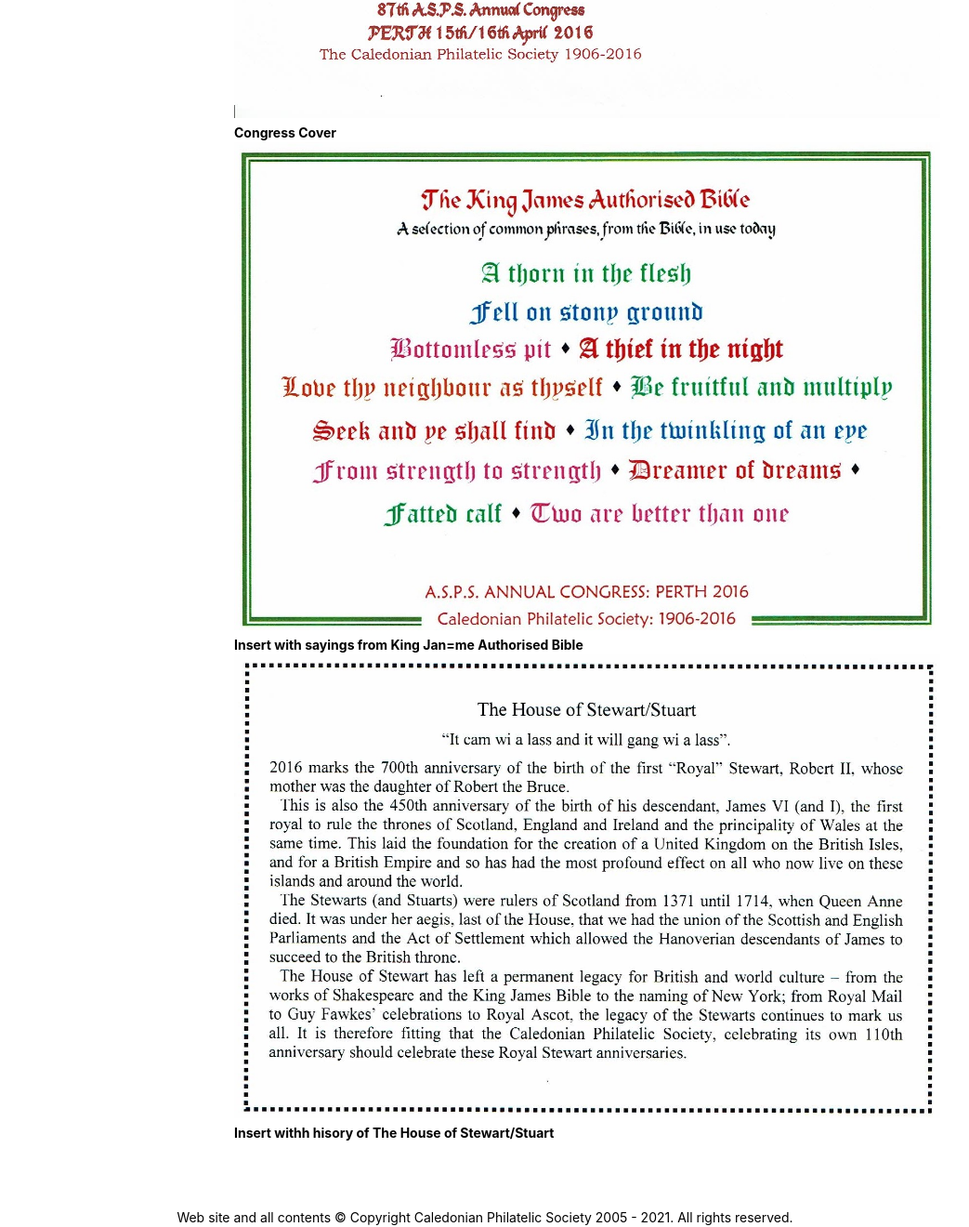
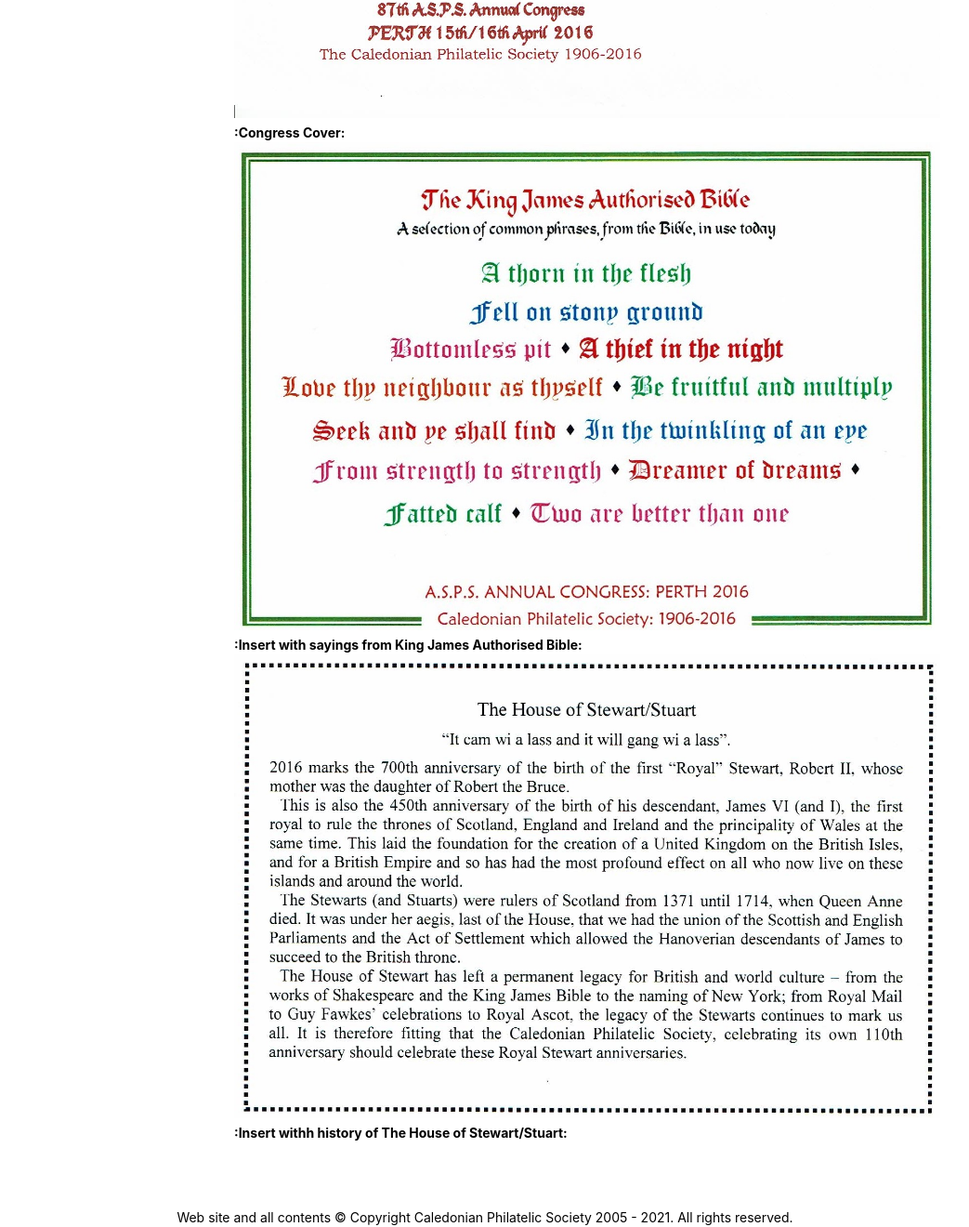
Before and after one commit to astalker/caledonian-stamps, a Jekyll site: the page built from hosting-asps-annual-congress.md, in a window 1280 px wide. Shown: the part 957-2277 px from the top of the page at 93% size, without its empty margins (118-1161 px from the left). Built offline with Jekyll 4.4.1, drawn with Linux system fonts in a browser that asks for light colours; our own code applies the rules of GitHub Pages for plain Markdown files.

Commit message:
Centring and spelling corrected

```diff
--- a/hosting-asps-annual-congress.md
+++ b/hosting-asps-annual-congress.md
@@ -7,8 +7,8 @@
 As is traditional many member exhibited samples of the wide collecting interests at the Host Society display. There was an opportunity to purchase souvenir covers and cards of events which shared the anniversary. King Robert II of Scotland was born in Paisley in 1316 while King James VI of Scotland and I of England was born in Edinburgh in 1566. Therefore their 700th and 450th Anniversaries occurred in 2016. A cover showing images of Robert, Mary Queen of Scots and James VI/I was available for purchase at 50 pence before Congress and 60 pence after the event and serviced covers were available after the Congress at £2.50 each which included the special handstamp and postage and packing. A postcard celebrating the contribution of the King James Bible to the English language with a number of well known sayings on the image side was also on sale at the same prices. The cover produced is shown below, along with the two inserts.
 
 ![Congress cover](images/Congress Cover_000275.jpg)
-**Congress Cover**
+**:Congress Cover:**
 ![Insert 1](images/Insert 1_000276.jpg)
-**Insert with sayings from King Jan=me Authorised Bible**
+**:Insert with sayings from King James Authorised Bible:**
 ![Insert 2](images/Insert 2_000277.jpg)
-**Insert withh hisory of The House of Stewart/Stuart**
+**:Insert withh history of The House of Stewart/Stuart:**
```
